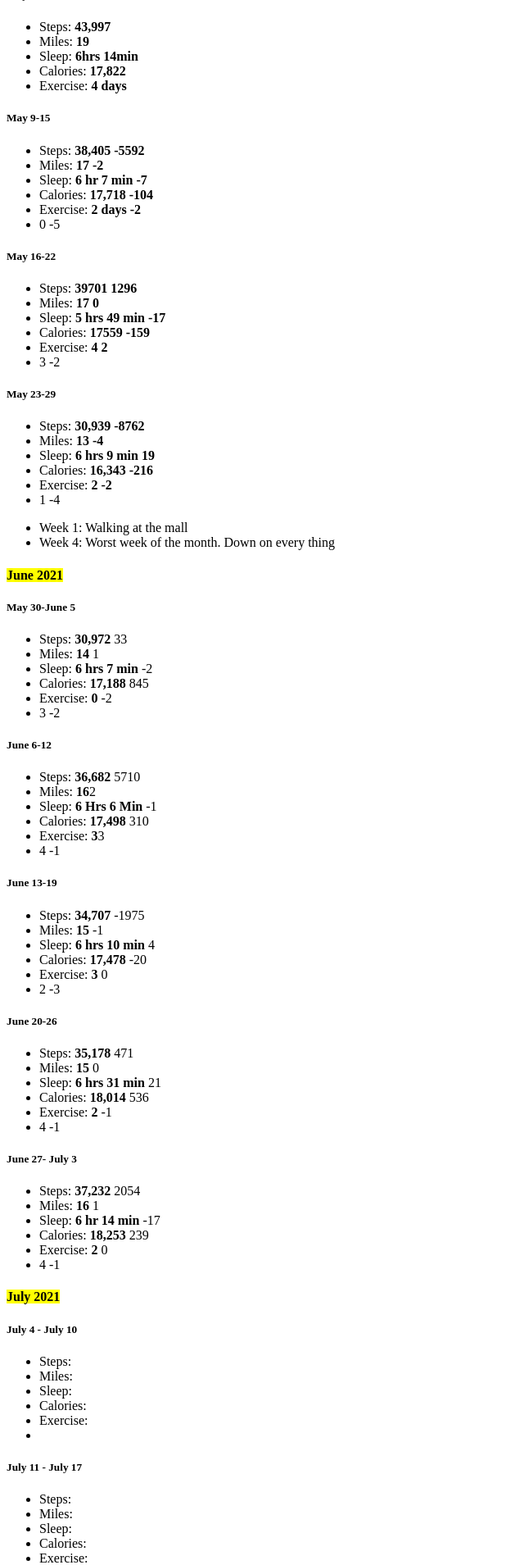
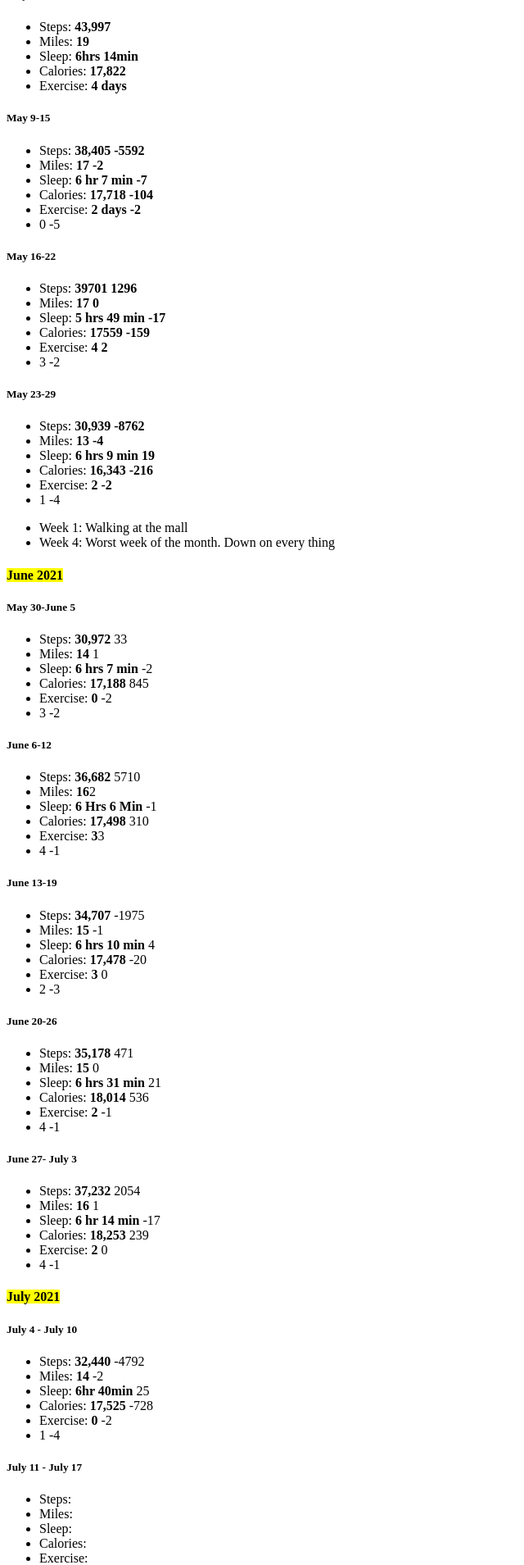
Before and after one commit to Shivabeach/forward, a CodeIgniter app: the page made by application/views/pages/tables.php in a window 1280 px wide. Shown: the part 411-2320 px from the top of the page at 82% size, without its empty margins (0-640 px from the left). Run offline with CodeIgniter, Linux system fonts and the light colour scheme; data that the repository does not hold is empty.

Commit message:
July 4th edition

```diff
--- a/application/views/pages/grid.php
+++ b/application/views/pages/grid.php
@@ -6,7 +6,6 @@
       <li class="item-3 inline-list fs-3"></li>
       <li class="item-4 inline-list fs-3"></li>
       <li class="item-5 inline-list fs-3"></li>
-      <!-- <li><input type="button" onclick="prints('left')" value="Print Grid"></li> -->
     </ul>
   </menu>
   <div class="grid-container">
--- a/application/views/pages/tables.php
+++ b/application/views/pages/tables.php
@@ -156,12 +156,12 @@
     <div class="div20">
       <h5 class="date-range">July 4 - July 10</h5>
       <ul>
-        <li class="pb25">Steps: <strong></strong> <span class="steps show "> </span></li>
-        <li class="pb25">Miles: <strong></strong> <span class="miles show"></span></li>
-        <li class="pb25">Sleep: <strong></strong> <span class="sleep show"> </span></li>
-        <li class="pb25">Calories: <strong></strong> <span class="calorie show "> </span></li>
-        <li class="pb25">Exercise: <strong></strong> <span class="exercise show "></span></li>
-        <li class="summary pb25"><span class="pos"></span>  <span class="neg"></span>  </li>
+        <li class="pb25">Steps: <strong>32,440</strong> <span class="steps show ">-4792 </span></li>
+        <li class="pb25">Miles: <strong>14</strong> <span class="miles show">-2</span></li>
+        <li class="pb25">Sleep: <strong>6hr 40min</strong> <span class="sleep show"> 25 </span></li>
+        <li class="pb25">Calories: <strong>17,525</strong> <span class="calorie show ">-728 </span></li>
+        <li class="pb25">Exercise: <strong>0</strong> <span class="exercise show "> -2</span></li>
+        <li class="summary pb25"><span class="pos">1</span>  <span class="neg">-4</span>  </li>
       </ul>
     </div>
     <div class="div21">
@@ -252,7 +252,12 @@
 
     </div>
     <div class="gridfoot"><h3>June</h3></div>
-    <div class="gridfoot"><h3>July</h3></div>
+    <div class="gridfoot"><h3>July</h3>
+      <ul>
+        <li>4th of July weekend ate like a pig. have gained the weight I lost due to new meds</li>
+        <li>Exercise performance was very poor the first week</li>
+      </ul>
+    </div>
     <div class="gridfoot"><h3>August</h3></div>
     <div class="gridfoot"><h3>Sept</h3></div>
     <div class="gridfoot">
@@ -262,3 +267,5 @@
     <div class="gridfoot"><h3>Nov</h3></div>
     <div class="gridfoot"><h3>Dec</h3></div>
   </div>
+  <script src="https://ajax.googleapis.com/ajax/libs/jquery/3.4.1/jquery.min.js"></script>
+  <script src="<?php echo base_url('assets/js/script-dist.js');?>" defer></script>
--- a/assets/js/stats-dist.js
+++ b/assets/js/stats-dist.js
@@ -1,2 +1,2 @@
-"use strict";var _utils=require("./utils.js");const item4=document.querySelector(".item-4"),steps=document.querySelectorAll(".steps"),miles=document.querySelectorAll(".miles"),sleep=document.querySelectorAll(".sleep"),calories=document.querySelectorAll(".calorie"),exercise=document.querySelectorAll(".exercise"),spans=document.getElementsByTagName("span"),stepss=document.getElementsByClassName("steps"),posi=document.getElementById("posi"),neggy=document.getElementById("neggy"),mstep=document.querySelectorAll(".step"),pos=document.querySelector(".pos"),neg=document.querySelectorAll(".neg"),miliess=document.getElementById("milies"),fitMiles={milesAll:miles.textContent},miiles=[19,17,17,13,14,16,15,15,16],posit=[0,3,1,3,4,2,4,4],nega=[5,2,4,2,1,3,1,1],walking=miiles.reduce(((e,t)=>e+t),0);miliess.innerHTML=`${walking} Miles walked`;const maxine=posit.reduce(((e,t)=>e+t),0);posi.innerHTML=`${maxine} Positive`;const negatory=nega.reduce(((e,t)=>e+t),0);neggy.innerHTML=`${negatory} Negative`,steps.forEach((function(e){e.textContent<0?e.classList.add("highe"):e.classList.add("gen7")})),miles.forEach((function(e){e.textContent<0?e.classList.add("highe"):e.classList.add("gen7")})),sleep.forEach((function(e){e.textContent<0?e.classList.add("highe"):e.classList.add("gen7")})),calories.forEach((function(e){e.textContent<0?e.classList.add("highe"):e.classList.add("gen7")})),exercise.forEach((function(e){e.textContent<0?e.classList.add("highe"):e.classList.add("gen7")}));
+"use strict";var _utils=require("./utils.js");const item4=document.querySelector(".item-4"),steps=document.querySelectorAll(".steps"),miles=document.querySelectorAll(".miles"),sleep=document.querySelectorAll(".sleep"),calories=document.querySelectorAll(".calorie"),exercise=document.querySelectorAll(".exercise"),spans=document.getElementsByTagName("span"),stepss=document.getElementsByClassName("steps"),posi=document.getElementById("posi"),neggy=document.getElementById("neggy"),mstep=document.querySelectorAll(".step"),pos=document.querySelector(".pos"),neg=document.querySelectorAll(".neg"),miliess=document.getElementById("milies"),fitMiles={milesAll:miles.textContent},miiles=[19,17,17,13,14,16,15,15,16,14],posit=[0,3,1,3,4,2,4,4,1],nega=[5,2,4,2,1,3,1,1,4],walking=miiles.reduce(((e,t)=>e+t),0);miliess.innerHTML=`${walking} Miles walked`;const maxine=posit.reduce(((e,t)=>e+t),0);posi.innerHTML=`${maxine} Positive`;const negatory=nega.reduce(((e,t)=>e+t),0);neggy.innerHTML=`${negatory} Negative`,steps.forEach((function(e){e.textContent<0?e.classList.add("highe"):e.classList.add("gen7")})),miles.forEach((function(e){e.textContent<0?e.classList.add("highe"):e.classList.add("gen7")})),sleep.forEach((function(e){e.textContent<0?e.classList.add("highe"):e.classList.add("gen7")})),calories.forEach((function(e){e.textContent<0?e.classList.add("highe"):e.classList.add("gen7")})),exercise.forEach((function(e){e.textContent<0?e.classList.add("highe"):e.classList.add("gen7")}));
 //# sourceMappingURL=stats-dist.js.map
--- a/assets/js/stats.js
+++ b/assets/js/stats.js
@@ -29,9 +29,9 @@ const fitMiles = {
 // 	arr.push(numm);
 // 	console.log(numm);
 // });
-const miiles = [19, 17, 17, 13, 14, 16, 15, 15, 16];
-const posit = [0, 3, 1, 3, 4, 2, 4, 4];
-const nega = [5, 2, 4, 2, 1, 3, 1, 1];
+const miiles = [19, 17, 17, 13, 14, 16, 15, 15, 16, 14];
+const posit = [0, 3, 1, 3, 4, 2, 4, 4, 1];
+const nega = [5, 2, 4, 2, 1, 3, 1, 1, 4];
 
 const walking = miiles.reduce((acc, cur) => acc + cur, 0);
 miliess.innerHTML = `${walking} Miles walked`;
--- a/assets/sass/abstracts/_variables.sass
+++ b/assets/sass/abstracts/_variables.sass
@@ -75,7 +75,7 @@ $pur6         : lighten($purp5, 15%)
 $purp         : #22153F
 $purp11       : #381B6C
 $purp33       : #20123A
-$deep-purple  : #462e49
+$deep-purple  : #36013f
 $skyblue      : #4A85D1
 $jeans        : #3d61b5
 $faintText    : #47444B
```
Also changed, not shown: assets/js/script-dist.js (+1 -1 lines), assets/js/script.js (+9 -21 lines), 2 other files.
